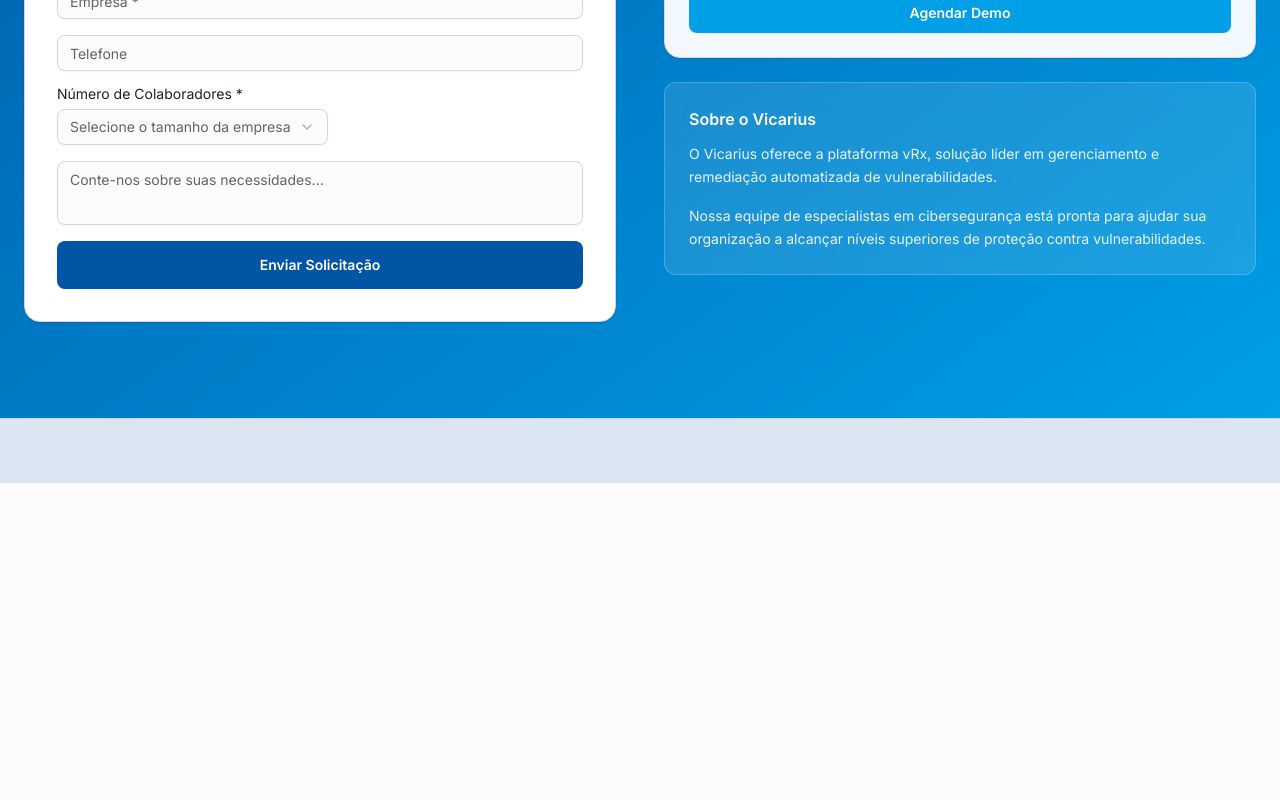
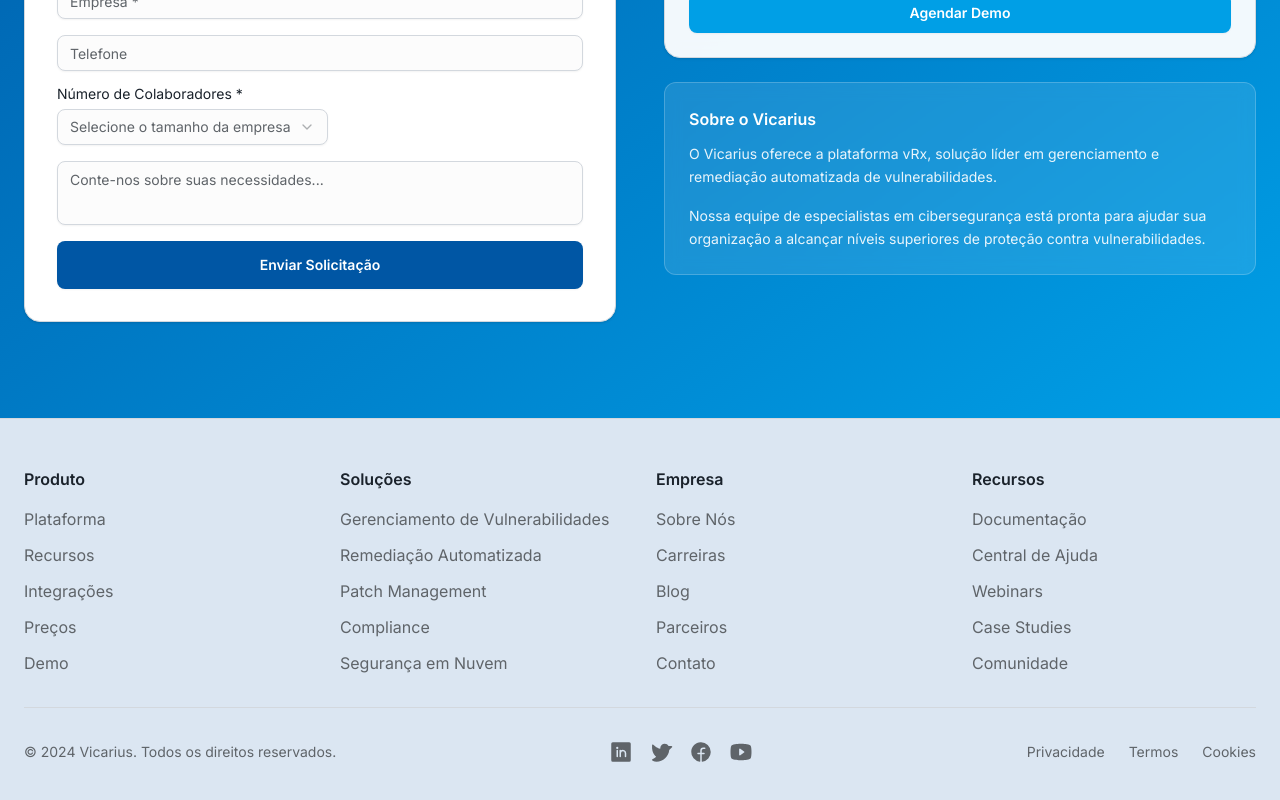
Before and after one commit to rafagual/pgina-vicarius-certu, a React (Vite) app: page / in a window 1280 px wide. Shown: the part 10277-11077 px from the top of the page. Before the commit the page ends 10760 px from the top, so only its background shows below. Built offline with nearby package versions, Linux system fonts and the light colour scheme.

Commit message:
Generated by Spark: Retorne com os dados do rodape

```diff
--- a/src/components/Footer.tsx
+++ b/src/components/Footer.tsx
@@ -1,7 +1,83 @@
+import { LinkedinLogo, TwitterLogo, FacebookLogo, YoutubeLogo } from '@phosphor-icons/react'
+
 export function Footer() {
     return (
-        <footer className="bg-card border-t border-border py-8">
+        <footer className="bg-card border-t border-border py-12">
             <div className="max-w-7xl mx-auto px-4 md:px-6">
+                <div className="grid grid-cols-1 md:grid-cols-4 gap-8 mb-8">
+                    <div>
+                        <h3 className="font-semibold text-foreground mb-4">Produto</h3>
+                        <ul className="space-y-3">
+                            <li><a href="#" className="text-muted-foreground hover:text-accent transition-colors">Plataforma</a></li>
+                            <li><a href="#" className="text-muted-foreground hover:text-accent transition-colors">Recursos</a></li>
+                            <li><a href="#" className="text-muted-foreground hover:text-accent transition-colors">Integrações</a></li>
+                            <li><a href="#" className="text-muted-foreground hover:text-accent transition-colors">Preços</a></li>
+                            <li><a href="#" className="text-muted-foreground hover:text-accent transition-colors">Demo</a></li>
+                        </ul>
+                    </div>
+
+                    <div>
+                        <h3 className="font-semibold text-foreground mb-4">Soluções</h3>
+                        <ul className="space-y-3">
+                            <li><a href="#" className="text-muted-foreground hover:text-accent transition-colors">Gerenciamento de Vulnerabilidades</a></li>
+                            <li><a href="#" className="text-muted-foreground hover:text-accent transition-colors">Remediação Automatizada</a></li>
+                            <li><a href="#" className="text-muted-foreground hover:text-accent transition-colors">Patch Management</a></li>
+                            <li><a href="#" className="text-muted-foreground hover:text-accent transition-colors">Compliance</a></li>
+                            <li><a href="#" className="text-muted-foreground hover:text-accent transition-colors">Segurança em Nuvem</a></li>
+                        </ul>
+                    </div>
+
+                    <div>
+                        <h3 className="font-semibold text-foreground mb-4">Empresa</h3>
+                        <ul className="space-y-3">
+                            <li><a href="#" className="text-muted-foreground hover:text-accent transition-colors">Sobre Nós</a></li>
+                            <li><a href="#" className="text-muted-foreground hover:text-accent transition-colors">Carreiras</a></li>
+                            <li><a href="#" className="text-muted-foreground hover:text-accent transition-colors">Blog</a></li>
+                            <li><a href="#" className="text-muted-foreground hover:text-accent transition-colors">Parceiros</a></li>
+                            <li><a href="#" className="text-muted-foreground hover:text-accent transition-colors">Contato</a></li>
+                        </ul>
+                    </div>
+
+                    <div>
+                        <h3 className="font-semibold text-foreground mb-4">Recursos</h3>
+                        <ul className="space-y-3">
+                            <li><a href="#" className="text-muted-foreground hover:text-accent transition-colors">Documentação</a></li>
+                            <li><a href="#" className="text-muted-foreground hover:text-accent transition-colors">Central de Ajuda</a></li>
+                            <li><a href="#" className="text-muted-foreground hover:text-accent transition-colors">Webinars</a></li>
+                            <li><a href="#" className="text-muted-foreground hover:text-accent transition-colors">Case Studies</a></li>
+                            <li><a href="#" className="text-muted-foreground hover:text-accent transition-colors">Comunidade</a></li>
+                        </ul>
+                    </div>
+                </div>
+
+                <div className="border-t border-border pt-8">
+                    <div className="flex flex-col md:flex-row justify-between items-center gap-4">
+                        <div className="text-muted-foreground text-sm">
+                            © 2024 Vicarius. Todos os direitos reservados.
+                        </div>
+
+                        <div className="flex gap-4">
+                            <a href="#" className="text-muted-foreground hover:text-accent transition-colors">
+                                <LinkedinLogo size={24} weight="fill" />
+                            </a>
+                            <a href="#" className="text-muted-foreground hover:text-accent transition-colors">
+                                <TwitterLogo size={24} weight="fill" />
+                            </a>
+                            <a href="#" className="text-muted-foreground hover:text-accent transition-colors">
+                                <FacebookLogo size={24} weight="fill" />
+                            </a>
+                            <a href="#" className="text-muted-foreground hover:text-accent transition-colors">
+                                <YoutubeLogo size={24} weight="fill" />
+                            </a>
+                        </div>
+
+                        <div className="flex gap-6 text-sm">
+                            <a href="#" className="text-muted-foreground hover:text-accent transition-colors">Privacidade</a>
+                            <a href="#" className="text-muted-foreground hover:text-accent transition-colors">Termos</a>
+                            <a href="#" className="text-muted-foreground hover:text-accent transition-colors">Cookies</a>
+                        </div>
+                    </div>
+                </div>
             </div>
         </footer>
     )
```
